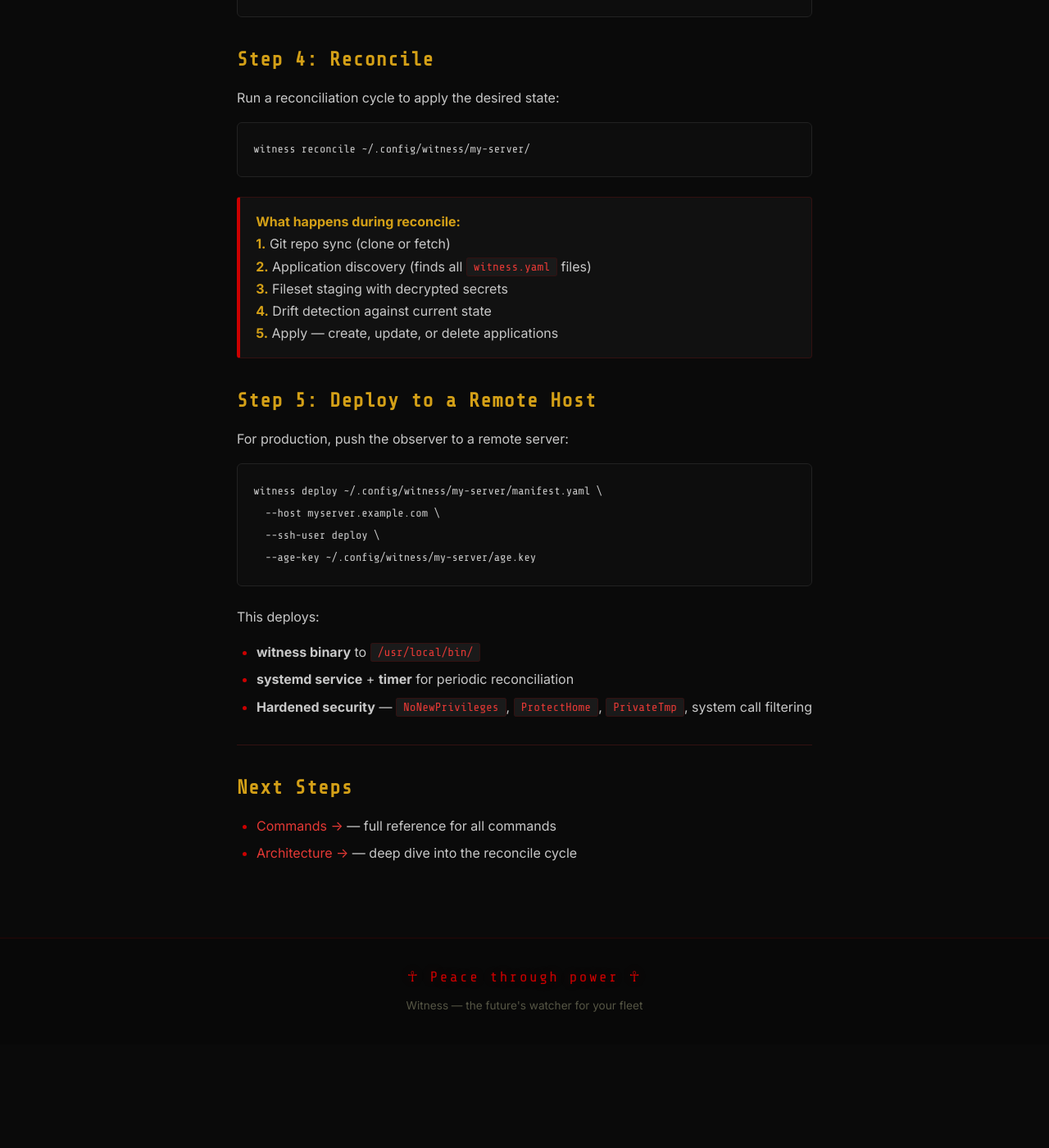
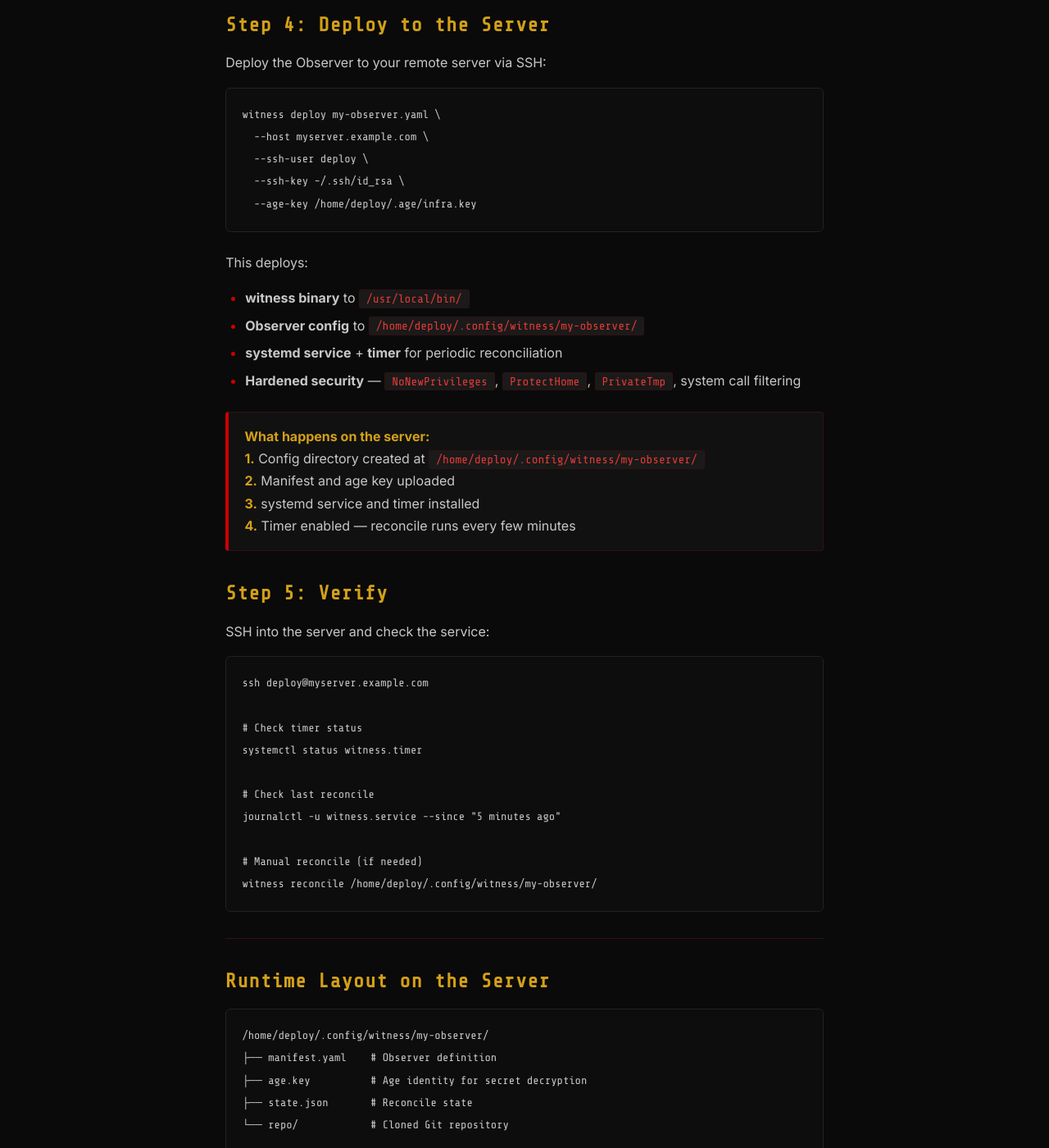
Before and after one commit to lyssar/witness-cli, a Jekyll site: the page built from docs/quickstart.md, in a window 1280 px wide and 1400 px high, scrolled down 2306 px. Shown: the whole window at 82% size. Built offline with Jekyll 4.4.1, drawn with Linux system fonts in a browser that asks for light colours; before the commit the page ends 3580 px from its top, so only the background shows below that; some of the changed text lies outside the part shown.

````diff
--- a/docs/quickstart.md
+++ b/docs/quickstart.md
@@ -7,7 +7,7 @@ title: Quickstart
 
 > *"From one Git repo, many applications arise."*
 
-This guide walks through setting up Witness from scratch on a local machine.
+This guide walks through setting up Witness as a daemon on a remote server.
 
 ## Step 1: Install Witness
 
@@ -17,40 +17,35 @@ curl -sfL https://raw.githubusercontent.com/lyssar/witness-cli/main/install.sh |
 
 Or see the [installation guide](installation) for alternatives.
 
-## Step 2: Create an Observer
+## Step 2: Create an Observer Manifest
 
-The **Observer** is your watcher — it defines the Git repository to watch and where to sync:
+The **Observer** defines the Git repository to watch and where to sync. Run on your local machine:
 
 ```bash
-witness init my-server --local
+witness init
 ```
 
 The interactive wizard will ask for:
 
 | Prompt | Example | Description |
 |---|---|---|
-| Observer name | `my-server` | Identifier for this observer |
-| Execution user | `witness-daemon` | System user for reconcile |
-| Destination path | `/var/lib/witness` | Root for repo sync |
+| Age key path | `/home/deploy/.age/infra.key` | Existing age key for secret encryption |
+| Observer name | `my-observer` | Identifier for this observer |
+| Execution user | `deploy` | System user for reconcile on target host |
+| Destination path | `/opt/witness` | Root for repo sync on target host |
 | Repository URL | `https://github.com/org/infra.git` | Git repo to watch |
 | Target revision | `main` | Branch, tag, or commit |
-| Git user | `harness` | Git auth user |
-| Access token | `ghp_...` | Git auth token |
+| Git user | `deploy` | Git auth user |
+| Access token | `ghp_...` | Git auth token (encrypted with age) |
 
-The `--local` flag creates a complete config root at `~/.config/witness/my-server/`:
-
-```
-~/.config/witness/my-server/
-├── manifest.yaml    # Observer definition
-└── age.key          # Generated age identity
-```
+Output: `my-observer.yaml` in the current directory.
 
 ## Step 3: Create an Application
 
 Applications declare what runs on your server. Generate one with:
 
 ```bash
-witness new-app -a ~/.config/witness/my-server/age.key
+witness new-app -a /home/deploy/.age/infra.key
 ```
 
 The wizard prompts for:
@@ -68,42 +63,75 @@ Output is a `witness-app.yaml` file. Place it in your Git repo:
 apps/
 └── hello/
     ├── witness.yaml       # ← generated manifest
-    ├── compose.yaml     # your Docker Compose file
-    └── secret.env.age   # optional encrypted secret
+    ├── compose.yaml       # your Docker Compose file
+    └── secret.env.age     # optional encrypted secret
 ```
 
-## Step 4: Reconcile
+Push the app manifest to your Git repository.
 
-Run a reconciliation cycle to apply the desired state:
+## Step 4: Deploy to the Server
+
+Deploy the Observer to your remote server via SSH:
 
 ```bash
-witness reconcile ~/.config/witness/my-server/
-```
-
-<div class="highlight-box">
-<strong>What happens during reconcile:</strong><br>
-<strong>1.</strong> Git repo sync (clone or fetch)<br>
-<strong>2.</strong> Application discovery (finds all <code>witness.yaml</code> files)<br>
-<strong>3.</strong> Fileset staging with decrypted secrets<br>
-<strong>4.</strong> Drift detection against current state<br>
-<strong>5.</strong> Apply — create, update, or delete applications
-</div>
-
-## Step 5: Deploy to a Remote Host
-
-For production, push the observer to a remote server:
-
-```bash
-witness deploy ~/.config/witness/my-server/manifest.yaml \
+witness deploy my-observer.yaml \
   --host myserver.example.com \
   --ssh-user deploy \
-  --age-key ~/.config/witness/my-server/age.key
+  --ssh-key ~/.ssh/id_rsa \
+  --age-key /home/deploy/.age/infra.key
 ```
 
 This deploys:
 - **witness binary** to `/usr/local/bin/`
+- **Observer config** to `/home/deploy/.config/witness/my-observer/`
 - **systemd service** + **timer** for periodic reconciliation
 - **Hardened security** — `NoNewPrivileges`, `ProtectHome`, `PrivateTmp`, system call filtering
+
+<div class="highlight-box">
+<strong>What happens on the server:</strong><br>
+<strong>1.</strong> Config directory created at <code>/home/deploy/.config/witness/my-observer/</code><br>
+<strong>2.</strong> Manifest and age key uploaded<br>
+<strong>3.</strong> systemd service and timer installed<br>
+<strong>4.</strong> Timer enabled — reconcile runs every few minutes
+</div>
+
+## Step 5: Verify
+
+SSH into the server and check the service:
+
+```bash
+ssh deploy@myserver.example.com
+
+# Check timer status
+systemctl status witness.timer
+
+# Check last reconcile
+journalctl -u witness.service --since "5 minutes ago"
+
+# Manual reconcile (if needed)
+witness reconcile /home/deploy/.config/witness/my-observer/
+```
+
+---
+
+## Runtime Layout on the Server
+
+```
+/home/deploy/.config/witness/my-observer/
+├── manifest.yaml    # Observer definition
+├── age.key          # Age identity for secret decryption
+├── state.json       # Reconcile state
+└── repo/            # Cloned Git repository
+
+/opt/witness/
+├── apps/
+│   └── hello/
+│       ├── docker-compose.yaml
+│       ├── .env
+│       └── data/
+└── archives/
+    └── hello-2026-04-25T12-30-00Z.tar.gz
+```
 
 ---
 
````
Also changed, not shown: CONCEPT.md (+36 -11 lines), docs/commands.md (+17 -4 lines), docs/index.md (+7 -4 lines).
